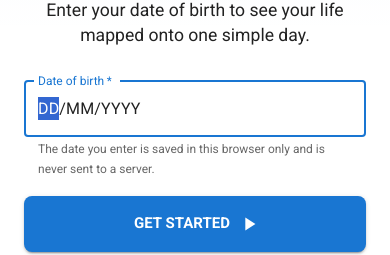
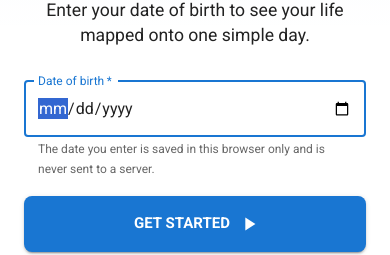
Before and after one commit to DenDeline/clock-website, a Next.js app: page / in a window 390 px wide. Shown: the part 354-609 px from the top of the page. Built offline with nearby package versions, Linux system fonts and the light colour scheme; what @mui/material-nextjs would draw is missing.

Commit message:
feat: use native mobile date inputs

```diff
--- a/src/components/LifeClockApp/OnboardingView.tsx
+++ b/src/components/LifeClockApp/OnboardingView.tsx
@@ -1,9 +1,9 @@
 import PlayArrowIcon from '@mui/icons-material/PlayArrow'
 import { Box, Button, Stack, Typography } from '@mui/material'
-import { DateField } from '@mui/x-date-pickers'
 import type { SubmitEventHandler } from 'react'
 import { Controller, type Control } from 'react-hook-form'
 
+import { ResponsiveDateField } from './ResponsiveDateField'
 import type { FormInput } from './schema'
 import type { LifeClockAppMessages } from './types'
 
@@ -102,7 +102,7 @@ export function OnboardingView({
               field: { ref, ...fieldProps },
               fieldState: { error },
             }) => (
-              <DateField
+              <ResponsiveDateField
                 {...fieldProps}
                 inputRef={ref}
                 required
@@ -113,13 +113,8 @@ export function OnboardingView({
                 format={messages.dateFormat}
                 disableFuture
                 autoFocus
-                slotProps={{
-                  textField: {
-                    error: !!error,
-                    helperText:
-                      error?.message ?? messages.onboarding.storageNote,
-                  },
-                }}
+                error={!!error}
+                helperText={error?.message ?? messages.onboarding.storageNote}
               />
             )}
           />
--- /dev/null
+++ b/src/components/LifeClockApp/ResponsiveDateField.tsx
@@ -0,0 +1,117 @@
+'use client'
+
+import { TextField, useMediaQuery, type TextFieldProps } from '@mui/material'
+import { useTheme, type SxProps, type Theme } from '@mui/material/styles'
+import { DateField } from '@mui/x-date-pickers'
+import dayjs, { type Dayjs } from 'dayjs'
+import type { Ref } from 'react'
+
+type ResponsiveDateFieldProps = {
+  autoFocus?: boolean
+  disabled?: boolean
+  disableFuture?: boolean
+  error?: boolean
+  format: string
+  fullWidth?: boolean
+  helperText?: React.ReactNode
+  inputRef?: Ref<HTMLInputElement>
+  label: React.ReactNode
+  margin?: TextFieldProps['margin']
+  name?: string
+  onBlur?: () => void
+  onChange: (value: Dayjs | null) => void
+  required?: boolean
+  sx?: SxProps<Theme>
+  value?: Dayjs | null
+  variant?: TextFieldProps['variant']
+}
+
+function formatNativeDateValue(value?: Dayjs | null) {
+  if (!dayjs.isDayjs(value) || !value.isValid()) {
+    return ''
+  }
+
+  return value.format('YYYY-MM-DD')
+}
+
+export function ResponsiveDateField({
+  autoFocus,
+  disabled,
+  disableFuture,
+  error,
+  format,
+  fullWidth,
+  helperText,
+  inputRef,
+  label,
+  margin,
+  name,
+  onBlur,
+  onChange,
+  required,
+  sx,
+  value,
+  variant,
+}: ResponsiveDateFieldProps) {
+  const theme = useTheme()
+  const isMobile = useMediaQuery(theme.breakpoints.down('sm'), {
+    noSsr: true,
+  })
+
+  if (isMobile) {
+    return (
+      <TextField
+        inputRef={inputRef}
+        autoFocus={autoFocus}
+        disabled={disabled}
+        error={error}
+        fullWidth={fullWidth}
+        helperText={helperText}
+        label={label}
+        margin={margin}
+        name={name}
+        onBlur={onBlur}
+        onChange={(event) => {
+          onChange(event.target.value ? dayjs(event.target.value) : null)
+        }}
+        required={required}
+        slotProps={{
+          htmlInput: {
+            max: disableFuture ? dayjs().format('YYYY-MM-DD') : undefined,
+          },
+          inputLabel: { shrink: true },
+        }}
+        sx={sx}
+        type='date'
+        value={formatNativeDateValue(value)}
+        variant={variant}
+      />
+    )
+  }
+
+  return (
+    <DateField
+      inputRef={inputRef}
+      autoFocus={autoFocus}
+      disabled={disabled}
+      disableFuture={disableFuture}
+      format={format}
+      fullWidth={fullWidth}
+      label={label}
+      margin={margin}
+      name={name}
+      onChange={onChange}
+      required={required}
+      slotProps={{
+        textField: {
+          error,
+          helperText,
+          onBlur,
+        },
+      }}
+      sx={sx}
+      value={value}
+      variant={variant}
+    />
+  )
+}
--- a/src/components/LifeClockApp/SettingsForm.tsx
+++ b/src/components/LifeClockApp/SettingsForm.tsx
@@ -10,11 +10,11 @@ import {
   TextField,
   Typography,
 } from '@mui/material'
-import { DateField } from '@mui/x-date-pickers'
 import { Controller, type Control } from 'react-hook-form'
 
 import { EndDateInputVariantEnum, type FormInput } from './schema'
 import { ColorModeSelector } from './ColorModeSelector'
+import { ResponsiveDateField } from './ResponsiveDateField'
 import type {
   ColorMode,
   EndDateInputVariant,
@@ -45,7 +45,7 @@ export function SettingsForm({
         name='startDate'
         control={control}
         render={({ field: { ref, ...fieldProps }, fieldState: { error } }) => (
-          <DateField
+          <ResponsiveDateField
             {...fieldProps}
             inputRef={ref}
             required
@@ -56,12 +56,8 @@ export function SettingsForm({
             format={messages.dateFormat}
             disableFuture
             autoFocus={autoFocus}
-            slotProps={{
-              textField: {
-                error: !!error,
-                helperText: error?.message,
-              },
-            }}
+            error={!!error}
+            helperText={error?.message}
           />
         )}
       />
@@ -129,7 +125,7 @@ export function SettingsForm({
                   field: { ref, ...fieldProps },
                   fieldState: { error },
                 }) => (
-                  <DateField
+                  <ResponsiveDateField
                     {...fieldProps}
                     inputRef={ref}
                     required
@@ -139,12 +135,8 @@ export function SettingsForm({
                     fullWidth
                     sx={{ mb: 2 }}
                     format={messages.dateFormat}
-                    slotProps={{
-                      textField: {
-                        error: !!error,
-                        helperText: error?.message,
-                      },
-                    }}
+                    error={!!error}
+                    helperText={error?.message}
                   />
                 )}
               />
```
